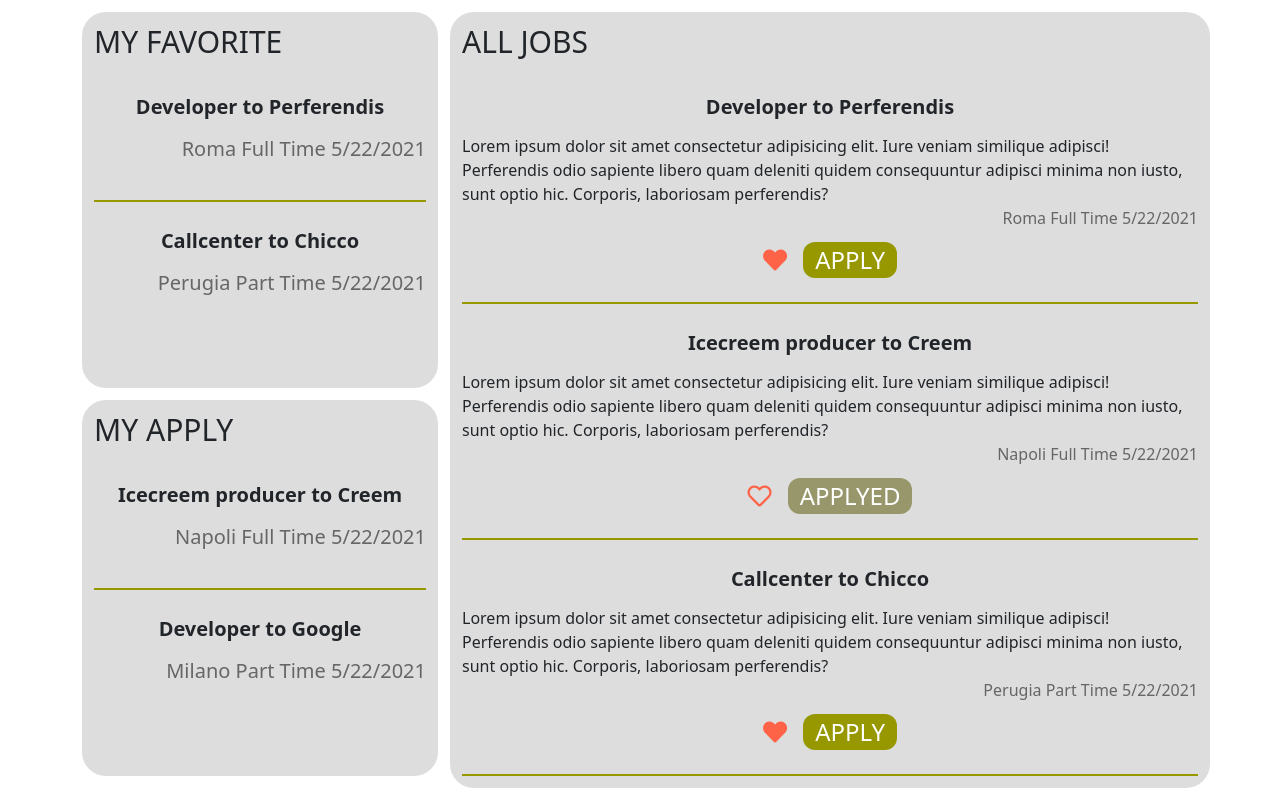
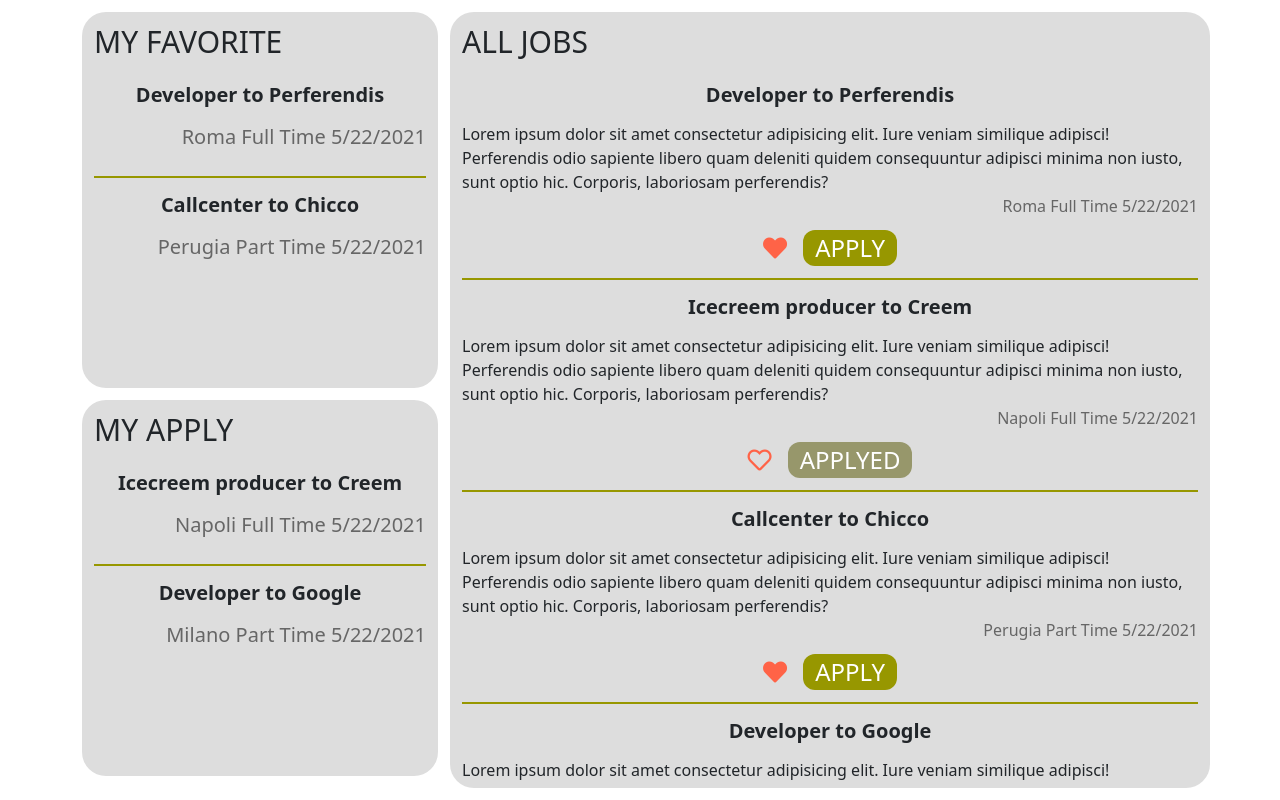
Before and after one commit to pHedi3/vuejs-search-jobs, a plain HTML site: page index.html in a window 1280 px wide. Drawn offline with nearby package versions, Linux system fonts and the light colour scheme.

Commit message:
corretto allineamento

```diff
--- a/css/style.css
+++ b/css/style.css
@@ -1,6 +1,6 @@
 .job {
-    padding-bottom: 24px;
-    padding-top: 24px;
+    padding-bottom: 12px;
+    padding-top: 12px;
     border-bottom: 2px solid rgb(151, 151, 0) ;
 }
 
@@ -24,7 +24,7 @@ h1 {
     margin-top: 12px;
     margin-bottom: 12px;
     height: calc(50vh - 24px );
-    overflow-y: scroll;
+    overflow-y: auto;
 }
 
 .apply-area {
@@ -34,7 +34,7 @@ h1 {
     margin-top: 12px;
     margin-bottom: 12px;
     height: calc(50vh - 24px );
-    overflow-y: scroll;
+    overflow-y: auto;
 }
 
 .jobs-area {
@@ -44,7 +44,7 @@ h1 {
     margin-top: 12px;
     margin-bottom: 12px;
     height: calc(100vh - 24px );
-    overflow-y: scroll;
+    overflow-y: auto;
 }
 
 .check {
```
